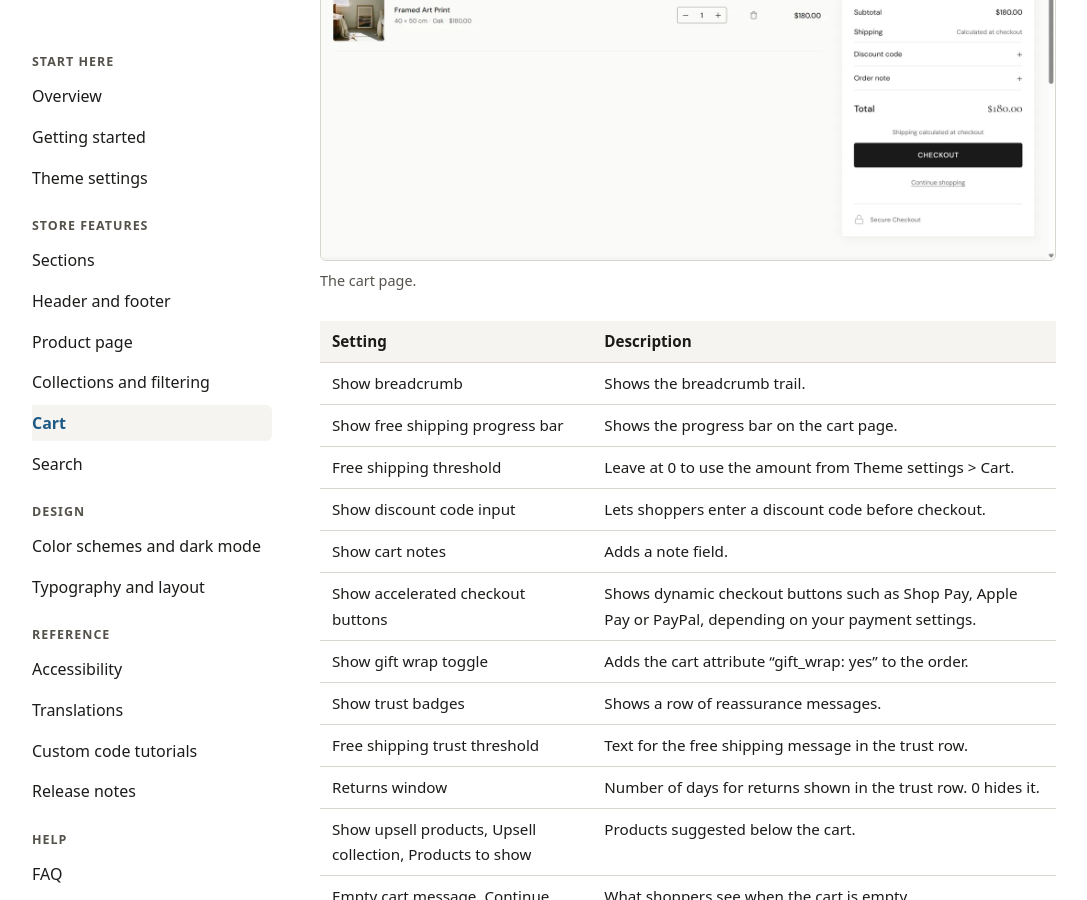
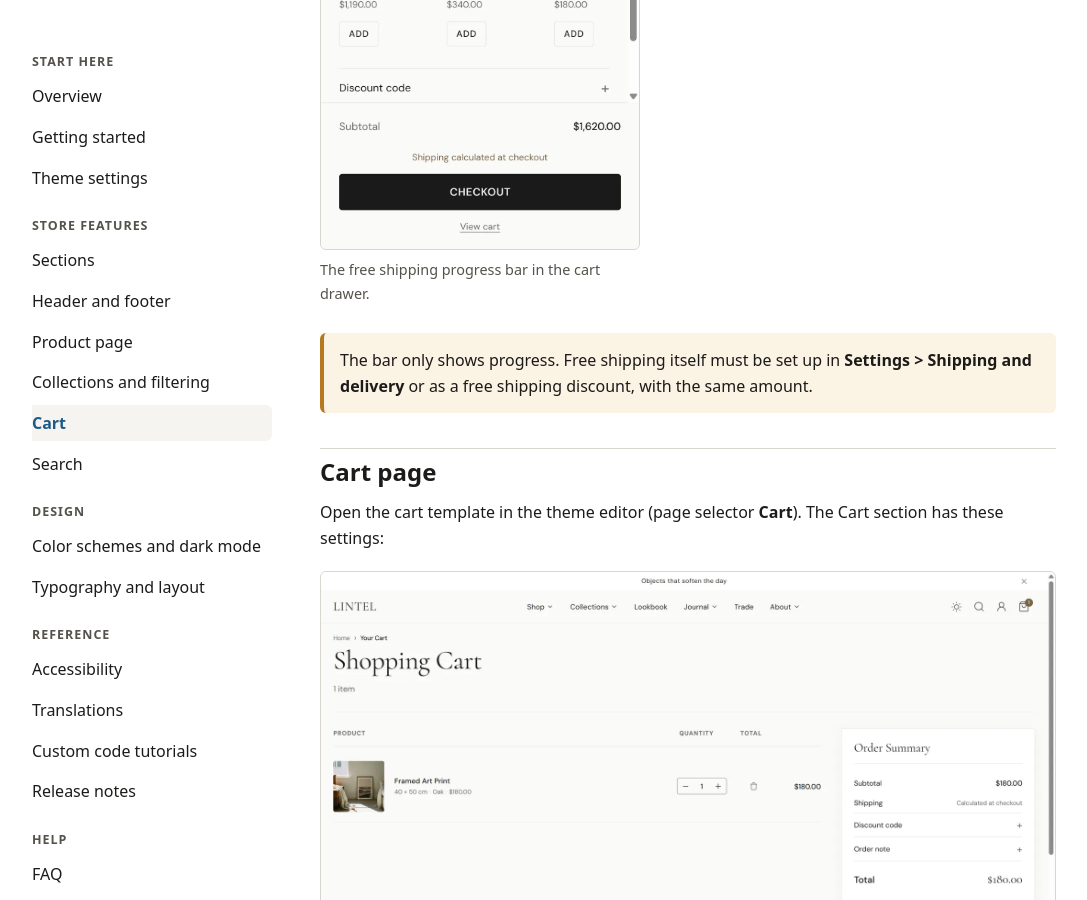
Before and after one commit to tvlgiao/lintel-docs, a Jekyll site: the page built from cart.md, in a window 1280 px wide and 900 px high, scrolled down 2195 px. Shown: the whole window, without its empty margins (16-1103 px from the left). Built offline with Jekyll 4.4.1, drawn with Linux system fonts in a browser that asks for light colours.

Commit message:
Cart free shipping bar and typography panel screenshots
Co-Authored-By: PapaThemes <contact@papathemes.com>

```diff
--- a/_data/images.yml
+++ b/_data/images.yml
@@ -1,6 +1,7 @@
 # Generated by the docs screenshot converter: image sizes for _includes/figure.html
 "cart/cart-drawer": { w: 1600, h: 1000 }
 "cart/cart-page": { w: 1600, h: 1000 }
+"cart/free-shipping": { w: 840, h: 1800 }
 "collections/collection": { w: 1600, h: 1000 }
 "collections/collection-mobile-filters": { w: 780, h: 1688 }
 "collections/collections-list": { w: 1600, h: 1000 }
--- a/cart.md
+++ b/cart.md
@@ -34,6 +34,8 @@ These are in **Theme settings > Cart**:
 
 Set **Free shipping threshold** to the minimum order amount for free shipping, in your store's currency. For example, 50 in a USD store means $50.00. Shoppers paying in another currency see the amount converted at the current exchange rate, rounded up. Set it to 0 to hide the bar.
 
+{% include figure.html src="cart/free-shipping" alt="The cart drawer with a progress bar at the top reading Add $1,380.00 more for complimentary shipping" caption="The free shipping progress bar in the cart drawer." mobile=true %}
+
 <div class="callout callout--warn"><p>The bar only shows progress. Free shipping itself must be set up in <strong>Settings &gt; Shipping and delivery</strong> or as a free shipping discount, with the same amount.</p></div>
 
 ## Cart page
```
Also changed, not shown: typography.md (+2 -0 lines), assets/img/cart/free-shipping.webp (added).
